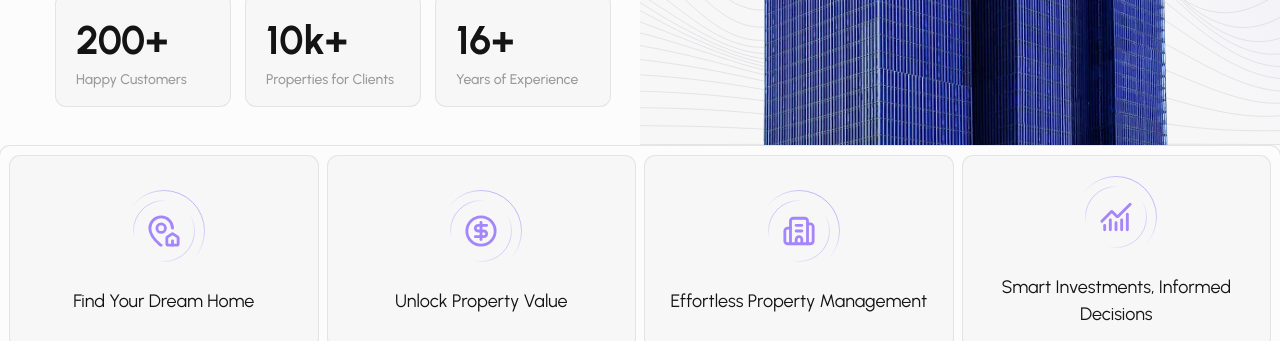
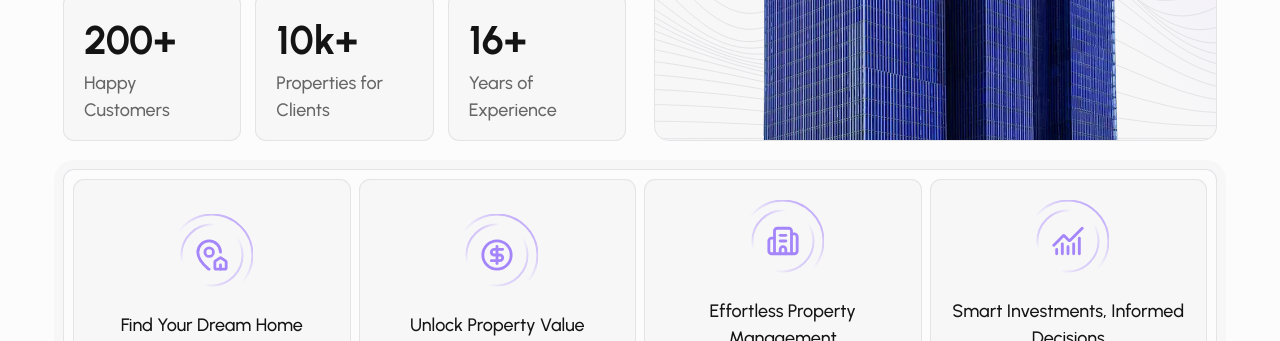
Before and after one commit to siobaldev/estatein, a Next.js app: page / in a window 1280 px wide. Shown: the part 671-1012 px from the top of the page. Built offline with nearby package versions, Linux system fonts and the light colour scheme.

Commit message:
style(hero): redesign hero section layout

```diff
--- a/src/app/globals.css
+++ b/src/app/globals.css
@@ -42,6 +42,10 @@
   --color-grey-40: #666666;
   --color-grey-50: #808080;
   --color-grey-60: #999999;
+
+  --shadow-4: 0 0 0 4px var(--color-sub-background);
+  --shadow-6: 0 0 0 6px var(--color-sub-background);
+  --shadow-10: 0 0 0 10px var(--color-sub-background);
 }
 
 @theme inline {
--- a/src/components/hero.tsx
+++ b/src/components/hero.tsx
@@ -8,9 +8,10 @@ import Image from "next/image";
 
 export default function Hero() {
   return (
-    <section className="mx-6 mt-10 grid grid-cols-1 md:mx-11 lg:relative lg:mx-0 lg:mt-0 lg:grid-cols-2 lg:items-start xl:mx-auto">
+    // TODO: Add wrapper and adjust padding
+    <section className="wrapper mt-10 grid grid-cols-1 lg:relative lg:mx-0 lg:mt-0 lg:grid-cols-2 lg:items-start lg:gap-7.5 lg:py-10 xl:mx-auto">
       {/* Main Content: Headlines, CTAs, and stats */}
-      <div className="z-20 order-2 flex h-full flex-col justify-center gap-y-10 lg:order-1 lg:ml-14 lg:py-10 lg:pr-7.5">
+      <div className="z-20 order-2 flex h-full flex-col justify-center gap-y-10 lg:order-1">
         {/* Headline Section with CTA Badge */}
         <div className="relative -mt-15 flex flex-col space-y-4 lg:mt-0 lg:flex-row-reverse lg:items-center lg:justify-center">
           {/* Animated Circular Call-to-Action Badge */}
@@ -41,7 +42,7 @@ export default function Hero() {
         <div className="text-body flex flex-col gap-4 font-medium sm:flex-row">
           {/* Secondary action button with outline style */}
           {/* TODO: Add link to About page */}
-          <button className="ring-border w-full px-5 py-3.5 ring-1">
+          <button className="ring-border hover:ring-purple-60 w-full px-5 py-3.5 ring">
             Learn More
           </button>
 
@@ -67,7 +68,9 @@ export default function Hero() {
                 <h2 className="text-stats font-bold">{stat.value}</h2>
 
                 {/* Statistic label */}
-                <p className="text-grey-60 text-sm font-medium">{stat.label}</p>
+                <p className="text-sub-foreground text-body font-medium">
+                  {stat.label}
+                </p>
               </li>
             ))}
           </ul>
@@ -76,7 +79,7 @@ export default function Hero() {
 
       {/* Hero Image: Building image with decorative background */}
       <div className="order-1 flex size-full items-center lg:order-2">
-        <div className="bg-sub-background ring-border relative flex size-full items-center justify-center overflow-hidden rounded-xl ring lg:rounded-none lg:ring-0">
+        <div className="bg-sub-background ring-border relative flex size-full items-center justify-center overflow-hidden rounded-xl ring">
           {/* Building image */}
           <Image
             src={"/assets/Building.webp"}
@@ -105,12 +108,12 @@ export default function Hero() {
               {/* TODO: Add link to services */}
               <div className="relative flex items-center justify-center">
                 {/* Icon container background */}
-                <IconContainer className="size-12 lg:size-15 xl:size-20.5" />
+                <IconContainer className="size-12 stroke-2 lg:size-15 xl:size-20.5" />
                 {/* Feature icon centered in container */}
                 <card.icon className="text-purple-75 absolute size-5 xl:size-8.5" />
               </div>
               {/* Feature label text */}
-              <p className="text-body text-center">{card.label}</p>
+              <p className="text-body text-center font-medium">{card.label}</p>
             </li>
           ))}
         </ul>
```
